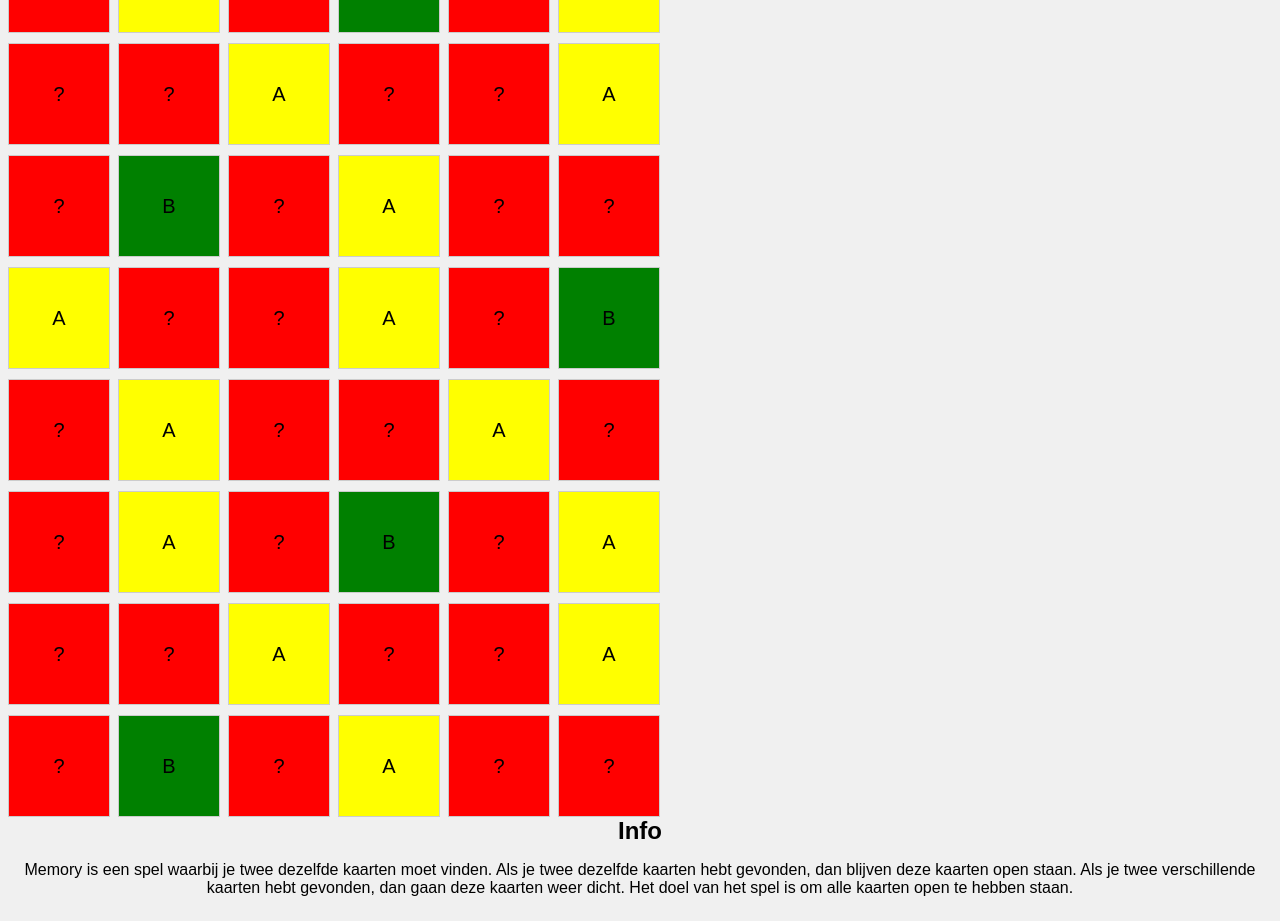
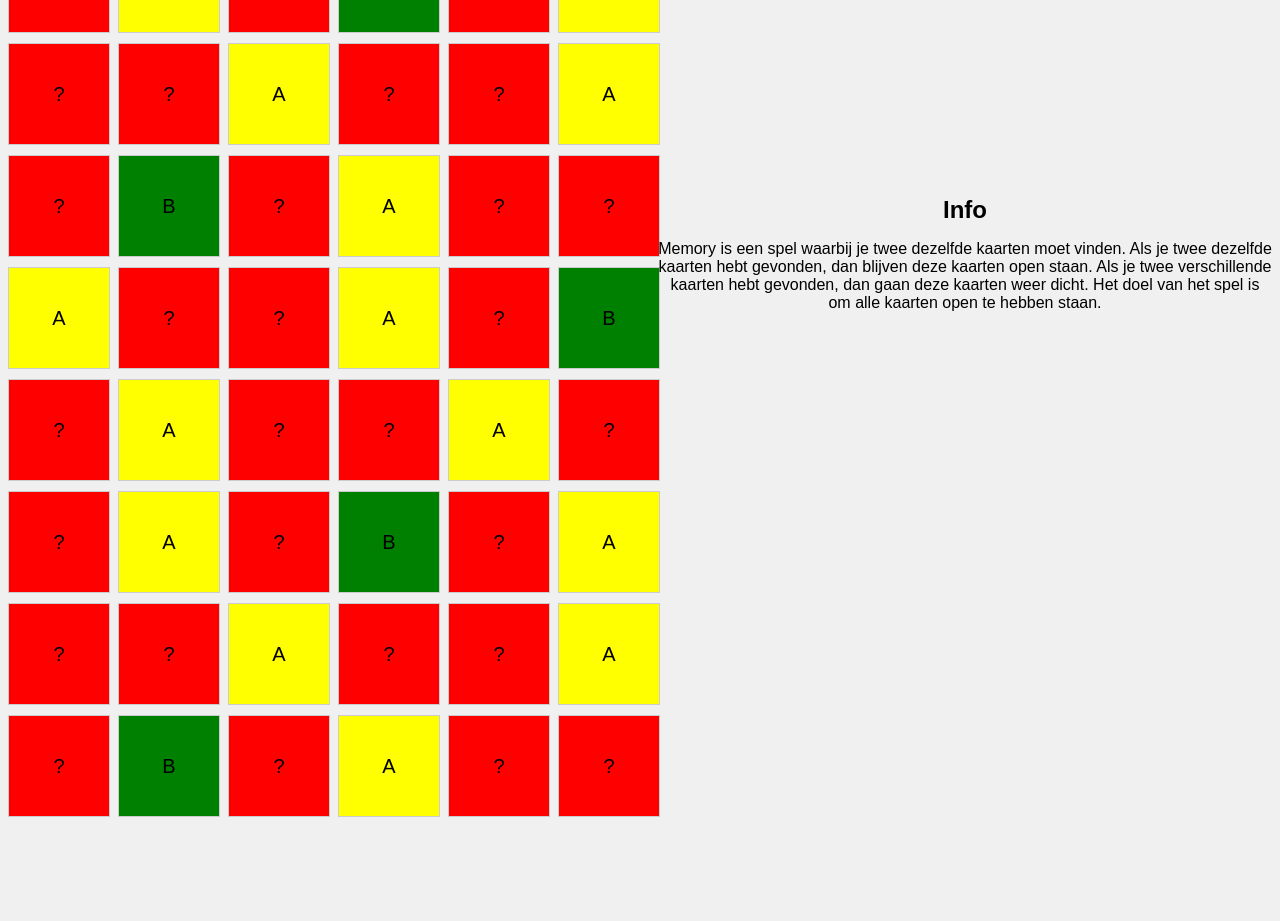
Before and after one commit to martprenger/web3, a PHP site: page / in a window 1280 px wide. Shown: the part 534-1455 px from the top of the page. After the commit the page ends 1351 px from the top, so only its background shows below. Run offline with PHP 8.4, Linux system fonts and the light colour scheme.

Commit message:
put a info box next to the gameboard

```diff
--- a/memory/index.html
+++ b/memory/index.html
@@ -13,12 +13,14 @@
     <h3 id="elapsed-time">Elapsed Time: 0s</h3>
     <h3 id="remaining-time">Remaining Time: 60s</h3>
     <button class="btn" id="start-btn">Start Game</button>
-    <div id="board" class="board">
-    </div>
+    <div class="container_board">
+        <div id="board" class="board">
+        </div>
 
-    <div class="info_board">
-        <h2>Info</h2>
-        <p>Memory is een spel waarbij je twee dezelfde kaarten moet vinden. Als je twee dezelfde kaarten hebt gevonden, dan blijven deze kaarten open staan. Als je twee verschillende kaarten hebt gevonden, dan gaan deze kaarten weer dicht. Het doel van het spel is om alle kaarten open te hebben staan.</p>
+        <div class="info_board">
+            <h2>Info</h2>
+            <p>Memory is een spel waarbij je twee dezelfde kaarten moet vinden. Als je twee dezelfde kaarten hebt gevonden, dan blijven deze kaarten open staan. Als je twee verschillende kaarten hebt gevonden, dan gaan deze kaarten weer dicht. Het doel van het spel is om alle kaarten open te hebben staan.</p>
+        </div>
     </div>
 </div>
 <script>
--- a/memory/style.css
+++ b/memory/style.css
@@ -29,6 +29,13 @@ h1, h2 {
     grid-gap: 10px;
     margin-top: 20px;
 }
+
+.container_board{
+    display: flex;
+    flex-direction: row;
+    align-items: center;
+    justify-content: center;
+}
 .card {
     width: 100px;
     height: 100px;
@@ -52,3 +59,12 @@ h1, h2 {
     background-color: red;
 
 }
+
+.info_board{
+    display: flex;
+    flex-direction: column;
+    align-items: center;
+    justify-content: center;
+    margin-top: 20px;
+
+}
```
